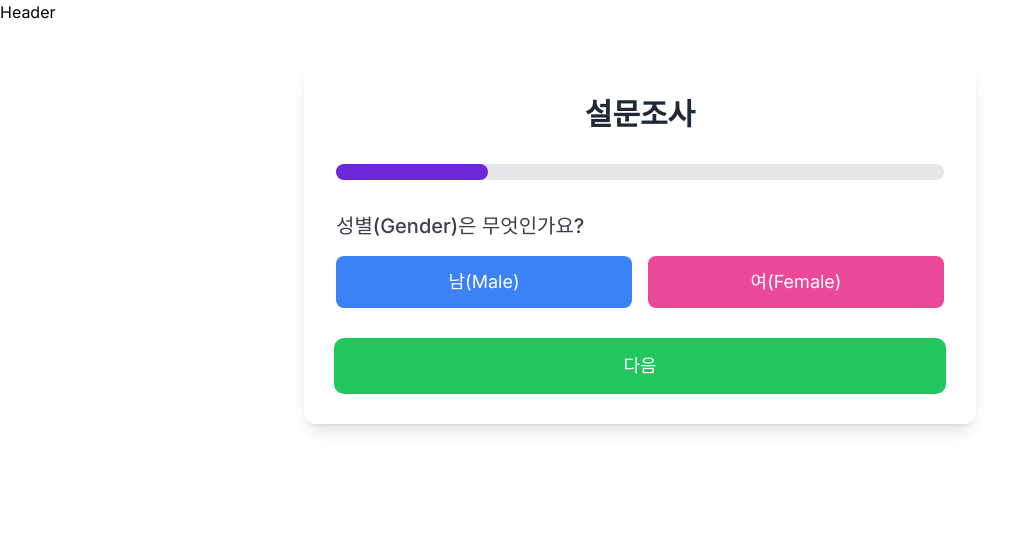
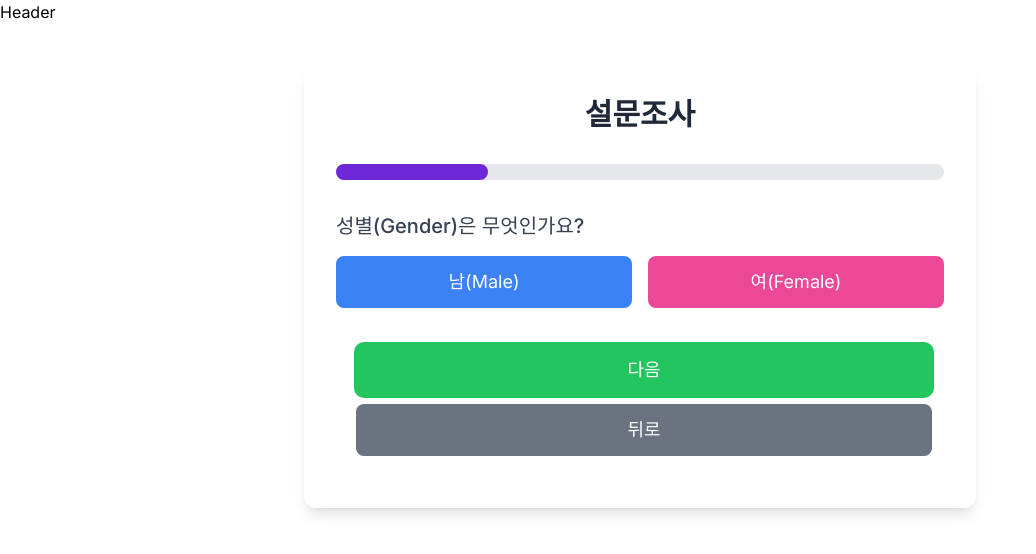
Before and after one commit to B-09-NBC-Final/Health-Protect-Me, a Next.js app: page /info-reaserch in a window 1280 px wide. Both pictures are taken after a click on the button "다음". Shown: the top 554 px of the page, without its empty margins (0-1036 px from the left). Built offline with nearby package versions, Linux system fonts and the light colour scheme.

Commit message:
update: 뒤로가기 버튼 구현 완료

```diff
--- a/src/app/(main)/(survey)/info/page.tsx
+++ b/src/app/(main)/(survey)/info/page.tsx
@@ -1,5 +1,6 @@
 import React from 'react';
 import InfoMain from '@/components/Survey/Information/InfoMain';
+
 const infoPage = () => {
   return (
     <div>
--- a/src/components/Survey/Information/Reaserch/InfoReaserch.tsx
+++ b/src/components/Survey/Information/Reaserch/InfoReaserch.tsx
@@ -16,7 +16,6 @@ const InfoResearch = (): JSX.Element => {
 
   // 설문단계의 배열 정렬
   const steps: Step[] = ['출생년도', '성별', '신장', '체중', '식단 목적'];
-
   const stepRefs = useRef<React.RefObject<HTMLDivElement>[]>(steps.map(() => React.createRef()));
 
   const nextStep = (): void => {
@@ -25,21 +24,24 @@ const InfoResearch = (): JSX.Element => {
     }
   };
 
+  const preStep = (): void => {
+    if (currentStep > 0) {
+      setCurrentStep(currentStep - 1);
+    }
+  };
+
   const handleInputChange = (e: React.ChangeEvent<HTMLInputElement>): void => {
     const { name, value } = e.target;
     setSurveyData((prevData) => ({ ...prevData, [name]: value }));
   };
-
   const handleGenderSelect = (gender: Gender): void => {
     setSurveyData((prevData) => ({ ...prevData, gender }));
     nextStep();
   };
-
   const handleDietGoalSelect = (dietGoal: DietGoal): void => {
     setSurveyData((prevData) => ({ ...prevData, dietGoal }));
     nextStep();
   };
-
   // 설문 후 다음 단계로 넘어가게 하는(스크롤)
   useEffect(() => {
     stepRefs.current[currentStep].current?.scrollIntoView({
@@ -49,9 +51,8 @@ const InfoResearch = (): JSX.Element => {
   }, [currentStep]);
 
   return (
-    <div className="max-w-2xl mx-auto mt-10 p-8 bg-white rounded-xl shadow-lg">
+    <div className="max-w-2xl mx-auto mt-10 mb-4 p-8 bg-white rounded-xl shadow-lg">
       <h1 className="text-3xl font-bold mb-8 text-center text-gray-800">설문조사</h1>
-
       {/* progress bar 구현 파트 */}
       <div className="mb-8 bg-gray-200 rounded-full h-4">
         <div
@@ -103,7 +104,6 @@ const InfoResearch = (): JSX.Element => {
           className="w-full p-3 text-lg border-2 rounded-lg focus:outline-none focus:ring-2 focus:ring-blue-500 focus:border-transparent"
         />
       </div>
-
       <div ref={stepRefs.current[3]} className={`mb-8 ${currentStep !== 3 && 'hidden'}`}>
         {/* 설문 항목 순서 명시 */}
         <label className="block text-xl mb-2 font-medium text-gray-700">체중이 어떻게 되나요?</label>
@@ -116,7 +116,6 @@ const InfoResearch = (): JSX.Element => {
           className="w-full p-3 text-lg border-2 rounded-lg focus:outline-none focus:ring-2 focus:ring-blue-500 focus:border-transparent"
         />
       </div>
-
       <div ref={stepRefs.current[4]} className={`mb-8 ${currentStep !== 4 && 'hidden'}`}>
         {/* 설문 항목 순서 명시 */}
         <p className="text-xl mb-4 font-medium text-gray-700">식단 목적은 무엇인가요?</p>
@@ -132,14 +131,22 @@ const InfoResearch = (): JSX.Element => {
           ))}
         </div>
       </div>
-
+      <div className=" m-4 justify-around mt-4">
         {/* 다음 단계로 넘어갈 수 있게 하고 마지막 설문에서는 멈추게 해놓기 */}
         {currentStep < steps.length - 1 && (
           <button
             onClick={nextStep}
-          className="w-full py-3 px-6 text-lg bg-green-500 text-white rounded-lg hover:bg-green-700 focus:outline-none focus:ring-2 focus:ring-green-500 transition duration-200"
+            className="m-1 w-full py-3 px-6 text-lg bg-green-500 text-white rounded-lg hover:bg-green-700 focus:outline-none focus:ring-2 focus:ring-green-500 transition duration-200"
           >
             다음
+          </button>
+        )}
+        {currentStep > 0 && (
+          <button
+            onClick={preStep}
+            className="m-1 w-full py-3 px-6 text-lg text-white rounded-lg focus:outline-none focus:ring-2 transition duration-200 bg-gray-500 hover:bg-gray-600 focus:ring-gray-500"
+          >
+            뒤로
           </button>
         )}
         {/* 마지막 설문에서의 제출 클릭 시, 제출할 수 있게 만들기  */}
@@ -149,6 +156,7 @@ const InfoResearch = (): JSX.Element => {
           </button>
         )}
       </div>
+    </div>
   );
 };
 
```
Lines whose indentation alone changed are shown as unchanged.
